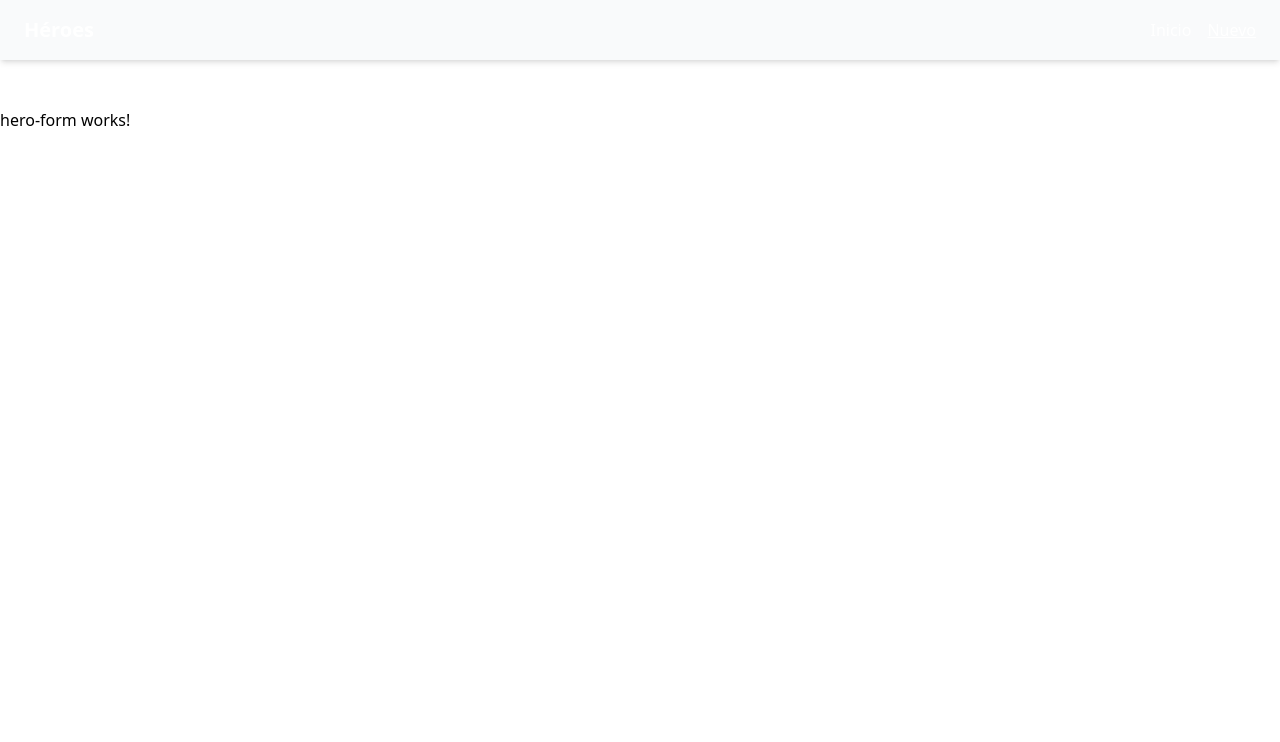
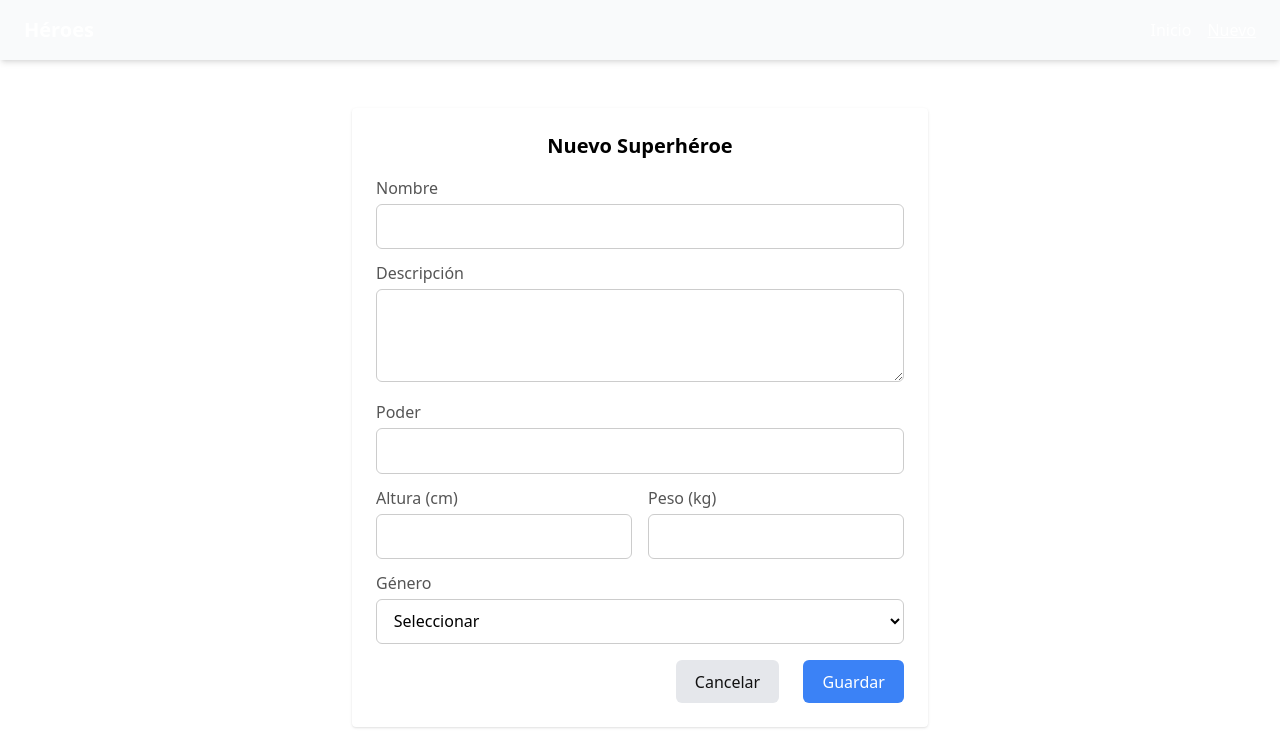
Before and after one commit to LucasDellamaggiore0/RIU-Frontend-LucasDellamaggiore, an Angular app: page /add in a window 1280 px wide. Shown: the top 742 px of the page. Built offline with nearby package versions, Linux system fonts and the light colour scheme.

Commit message:
Form for uploading new superheroes with some validations is created.

```diff
--- a/src/app/components/hero-form/hero-form/hero-form.component.css
+++ b/src/app/components/hero-form/hero-form/hero-form.component.css
@@ -0,0 +1,70 @@
+.form-container {
+    background-color: #ffffff;
+    padding: 2rem;
+    border-radius: 0.75rem;
+    box-shadow: 0 10px 25px rgba(0, 0, 0, 0.1);
+    max-width: 600px;
+    margin: 2rem auto;
+}
+
+.form-title {
+    font-size: 1.5rem;
+    font-weight: bold;
+    margin-bottom: 1.5rem;
+    color: #333;
+    text-align: center;
+}
+
+.form-group {
+    margin-bottom: 1rem;
+}
+
+label {
+    display: block;
+    margin-bottom: 0.25rem;
+    font-weight: 500;
+    color: #555;
+}
+
+input,
+select,
+textarea {
+    width: 100%;
+    padding: 0.6rem 0.8rem;
+    border: 1px solid #ccc;
+    border-radius: 0.375rem;
+    font-size: 1rem;
+    transition: border-color 0.2s;
+}
+
+input:focus,
+select:focus,
+textarea:focus {
+    border-color: #3b82f6;
+    outline: none;
+}
+
+button {
+    padding: 0.6rem 1.2rem;
+    font-size: 1rem;
+    background-color: #3b82f6;
+    color: #fff;
+    border: none;
+    border-radius: 0.375rem;
+    cursor: pointer;
+    transition: background-color 0.2s;
+}
+
+button:hover {
+    background-color: #2563eb;
+}
+
+.btn-cancel {
+    background-color: #e5e7eb;
+    color: #111;
+    margin-right: 1rem;
+}
+
+.btn-cancel:hover {
+    background-color: #d1d5db;
+}
--- a/src/app/components/hero-form/hero-form/hero-form.component.html
+++ b/src/app/components/hero-form/hero-form/hero-form.component.html
@@ -1 +1,56 @@
-<p>hero-form works!</p>
+<div class="max-w-xl mx-auto p-6 bg-white rounded shadow space-y-4">
+    <h2 class="text-xl font-bold text-center">Nuevo Superhéroe</h2>
+
+    <form [formGroup]="newHeroForm" (ngSubmit)="onSubmitNewHeroeForm()">
+        <div class="space-y-3">
+            <div>
+                <label class="block font-medium">Nombre</label>
+                <input class="input" type="text" formControlName="name" />
+                <div *ngIf="newHeroForm.get('name')?.invalid && newHeroForm.get('name')?.touched"
+                    class="text-red-500 text-sm">
+                    El nombre es obligatorio y debe tener al menos 3 caracteres.
+                </div>
+            </div>
+
+            <div>
+                <label class="block font-medium">Descripción</label>
+                <textarea class="input" rows="3" formControlName="description"></textarea>
+            </div>
+
+            <div>
+                <label class="block font-medium">Poder</label>
+                <input class="input" type="text" formControlName="power" />
+                <div *ngIf="newHeroForm.get('power')?.invalid && newHeroForm.get('power')?.touched"
+                    class="text-red-500 text-sm">
+                    El poder es obligatorio.
+                </div>
+            </div>
+
+            <div class="flex gap-4">
+                <div class="w-1/2">
+                    <label class="block font-medium">Altura (cm)</label>
+                    <input class="input" type="number" formControlName="height" />
+                </div>
+                <div class="w-1/2">
+                    <label class="block font-medium">Peso (kg)</label>
+                    <input class="input" type="number" formControlName="weight" />
+                </div>
+            </div>
+
+            <div>
+                <label class="block font-medium">Género</label>
+                <select class="input" formControlName="gender">
+                    <option value="">Seleccionar</option>
+                    <option value="Masculino">Masculino</option>
+                    <option value="Femenino">Femenino</option>
+                    <option value="Otro">Otro</option>
+                </select>
+            </div>
+        </div>
+
+        <div class="flex justify-end gap-2 mt-4">
+            <button type="button" class="btn-cancel" (click)="onCancelSubmitNewHeroe()">Cancelar</button>
+            <button type="submit" class="btn-save">Guardar</button>
+        </div>
+    </form>
+</div>
--- a/src/app/components/hero-form/hero-form/hero-form.component.ts
+++ b/src/app/components/hero-form/hero-form/hero-form.component.ts
@@ -1,11 +1,45 @@
-import { Component } from '@angular/core';
+import { Component, inject } from '@angular/core';
+import { FormBuilder, FormGroup, FormsModule, ReactiveFormsModule, Validators } from '@angular/forms';
+import { Router } from '@angular/router';
+import { HeroService } from '../../../services/hero.service';
+import { CommonModule } from '@angular/common';
 
 @Component({
   selector: 'app-hero-form',
-  imports: [],
+  imports: [FormsModule, ReactiveFormsModule, CommonModule],
   templateUrl: './hero-form.component.html',
   styleUrl: './hero-form.component.css'
 })
 export class HeroFormComponent {
 
+  private fb = inject(FormBuilder);
+  private router = inject(Router);
+  private heroService = inject(HeroService);
+  newHeroForm: FormGroup;
+
+  constructor() {
+    this.newHeroForm = this.fb.group({
+      name: ['', [Validators.required, Validators.minLength(3)]],
+      description: [''],
+      power: ['', Validators.required],
+      height: ['', [Validators.required, Validators.min(1)]],
+      weight: ['', [Validators.required, Validators.min(1)]],
+      gender: ['', Validators.required]
+    })
+  }
+
+  onSubmitNewHeroeForm() {
+    if (this.newHeroForm.valid) {
+      const newHero = this.newHeroForm.value;
+      this.heroService.createNewHero(newHero);
+      console.log('Nuevo héroe:', newHero);
+      this.router.navigate(['/heroes']);
+    } else {
+      this.newHeroForm.markAllAsTouched();
+    }
+  }
+
+  onCancelSubmitNewHeroe() {
+    this.router.navigate(['/heroes'])
+  }
 }
```
